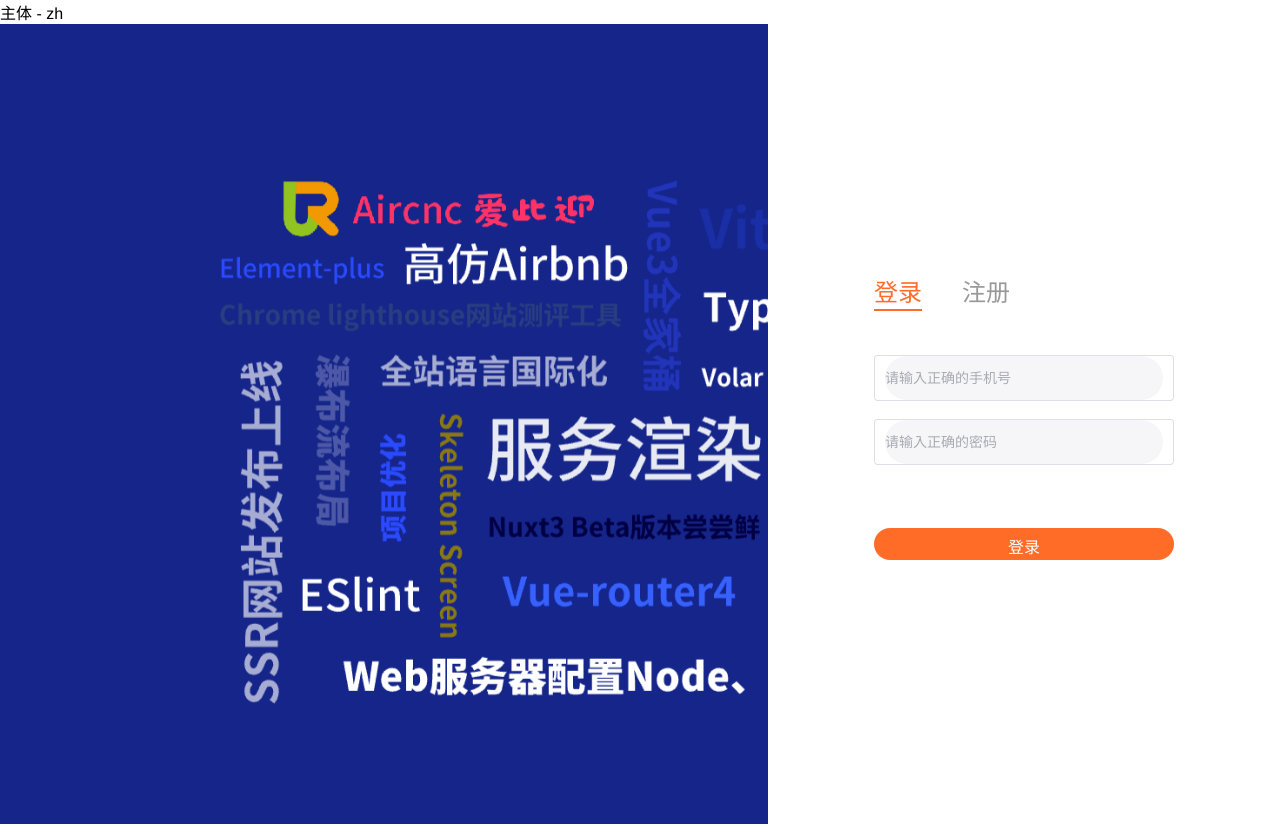
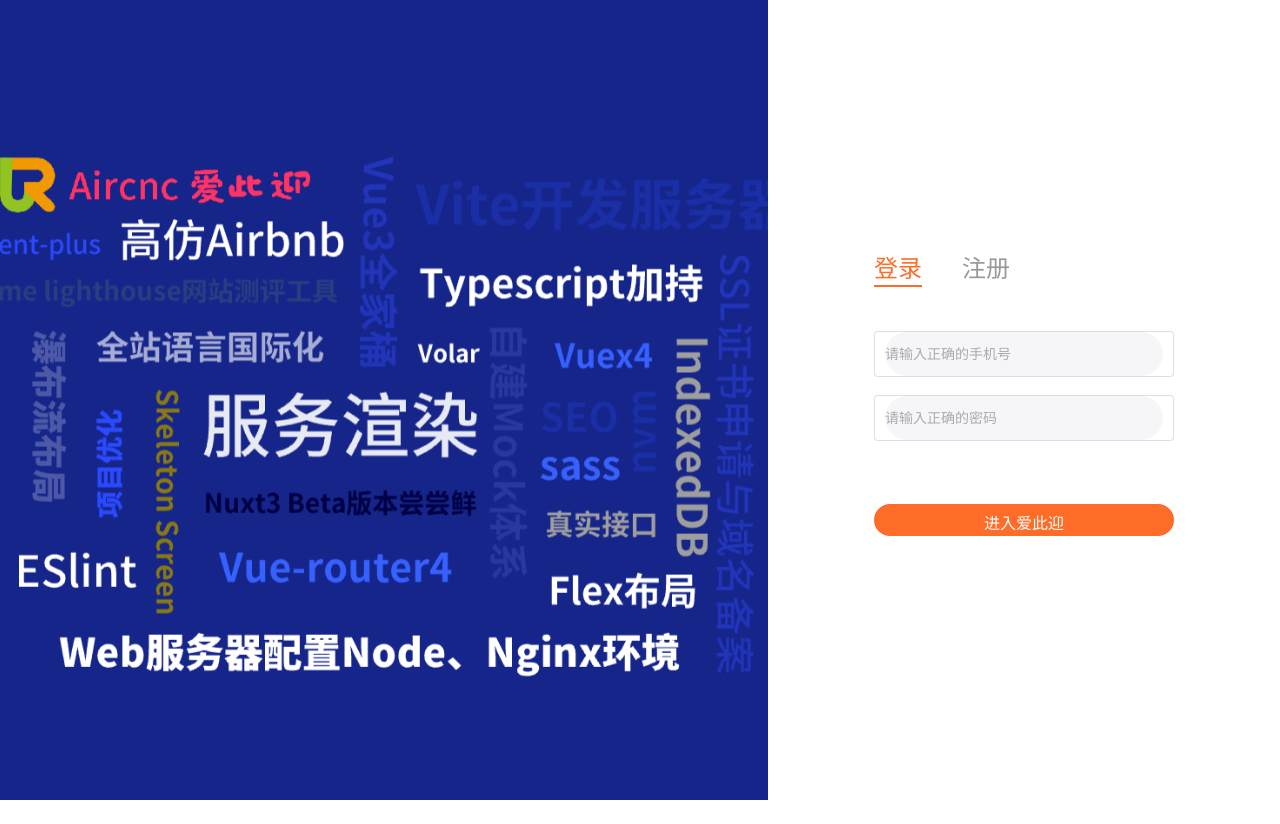
Before and after one commit to Zhangjiaqiang1234/airbnb-ssr, a Vue app: page /login in a window 1280 px wide. After the commit the page ends 800 px from the top, so only its background shows below. Built offline with nearby package versions, Linux system fonts and the light colour scheme.

Commit message:
登录页国际化字段维护

```diff
--- a/src/App.vue
+++ b/src/App.vue
@@ -28,19 +28,17 @@
   <el-config-provider :locale="locale">
     <!-- 头部 -->
     <commonHeader
-      v-show="!route.fullPath.indexOf('login')"
+      v-show="route.fullPath.indexOf('login') === -1"
       @changeLang="changeLang"
     />
 
     <!-- 主体 -->
     <div class="container">
-      主体 - {{ localeLanguage }}
-
       <router-view />
     </div>
 
     <!-- 底部 -->
-    <commonFooter v-show="!route.fullPath.indexOf('login')" />
+    <commonFooter v-show="route.fullPath.indexOf('login') === -1" />
   </el-config-provider>
 </template>
 
--- a/src/assets/scss/login/index.scss
+++ b/src/assets/scss/login/index.scss
@@ -1,54 +1,56 @@
-.login-page{
+.login-page {
   @include flex-layout(row);
   height: 100vh;
-    .left-part{
-      flex:30;
-      height:100%;
-      background-image:url(../../images/login/bg.png);
+  .left-part {
+    flex: 30;
+    height: 100%;
+    background-image: url(../../images/login/bg.png);
+    background-repeat: no-repeat;
+    background-position: 60% center;
     background-size: cover;
   }
-    .right-part{
-      flex:20;
-      @include flex-layout(row,center,center);
-      .login-panel{
+  .right-part {
+    flex: 20;
+    @include flex-layout(row, center, center);
+    .login-panel {
       width: 300px;
-        .el-tabs__header{
+      .el-tabs__header {
         margin-bottom: 45px;
       }
-        .el-tabs__nav-scroll{
+      .el-tabs__nav-scroll {
         width: 100%;
         margin: 0 auto;
-          .el-tabs__nav{
+        .el-tabs__nav {
           float: initial;
           text-align: center;
         }
       }
-        .el-input__inner{
+      .el-input__inner {
         height: 44px;
         line-height: 42px;
-          background: #F6F6F8;
+        background: #f6f6f8;
         border-radius: 40px;
         border: none;
       }
-        .el-tabs__nav-wrap::after{
+      .el-tabs__nav-wrap::after {
         display: none;
       }
-        .el-tabs__item{
+      .el-tabs__item {
         font-size: 24px;
         color: #999;
-          &.is-active{
+        &.is-active {
           color: $orange;
         }
       }
-        .el-tabs__active-bar{
-          background-color:$orange;
+      .el-tabs__active-bar {
+        background-color: $orange;
       }
-        .el-form-item__error{
+      .el-form-item__error {
         left: 15px;
       }
     }
-      .login-btn{
-        &.el-button{
+    .login-btn {
+      &.el-button {
         display: block;
         padding: 0;
         margin-top: 45px;
--- a/src/components/layout/commonHeader.vue
+++ b/src/components/layout/commonHeader.vue
@@ -10,7 +10,10 @@
 import { saveLanguageApi, fetchLanguageApi } from '../../api/layout';
 
 import { useI18n } from 'vue-i18n';
+import { useRouter } from 'vue-router';
+
 const { t } = useI18n();
+const router = useRouter();
 
 const activeIndex = ref('orders');
 
@@ -25,12 +28,14 @@
   } else if (e === 'en') {
     emit('changeLang', en);
     saveLanguage('en');
+  } else if (e === 'login') {
+    router.push({ name: 'login' });
   }
 }
 
 /* Mock 接口：保存当前语言包 */
-function saveLanguage(language:any) {
-  saveLanguageApi(language).then(res => {
+function saveLanguage(language: any) {
+  saveLanguageApi(language).then((res) => {
     const { success } = res;
     if (success) {
       console.log('保存当前语言包成功');
@@ -40,7 +45,7 @@
 
 /* Mock 接口：获取当前语言包 */
 function getLanguage() {
-  fetchLanguageApi().then((res:any) => {
+  fetchLanguageApi().then((res: any) => {
     if (res?.success && res?.result) {
       const { name } = res?.result;
 
@@ -83,6 +88,9 @@
           alt="个人中心"
         />
       </el-menu-item>
+      <el-menu-item index="login"
+        >{{ t("login.loginTab") }}/{{ t("login.signTab") }}</el-menu-item
+      >
     </el-menu>
   </div>
 </template>
--- a/src/language/en.ts
+++ b/src/language/en.ts
@@ -1,12 +1,10 @@
 export default {
-  header: {
-    // 头部组件
+  header: { // 头部组件
     orders: 'Housing order center',
     records: 'The historical footprints',
     language: 'Language',
   },
-  footer: {
-    // 底部组件
+  footer: { // 底部组件
     airbnb: 'Airbnb',
     careers: 'Careers',
     news: 'News',
@@ -29,4 +27,12 @@
     help: 'Help',
     neighbors: 'Neighbors',
   },
+  login: {
+    loginBtn: 'Log in Airbnb',
+    signBtn: 'Sign up',
+    loginTab: 'Log in',
+    signTab: 'Sign up',
+    placeMobile: 'Please  write correct mobile number',
+    placePass: 'Please white corret password',
+  },
 };
--- a/src/language/zh.ts
+++ b/src/language/zh.ts
@@ -1,12 +1,10 @@
 export default {
-  header: {
-    // 头部组件
+  header: { // 头部组件
     orders: '房源订单中心',
     records: '历史足迹',
     language: '语言',
   },
-  footer: {
-    // 底部组件
+  footer: { // 底部组件
     airbnb: '爱彼迎',
     careers: '工作机会',
     news: '爱彼迎新闻',
@@ -29,4 +27,12 @@
     help: '帮助',
     neighbors: '邻里支持',
   },
+  login: {
+    loginBtn: '进入爱此迎',
+    signBtn: '立即注册',
+    loginTab: '登录',
+    signTab: '注册',
+    placeMobile: '请输入正确的手机号',
+    placePass: '请输入正确的密码',
+  },
 };
--- a/src/views/login/index.vue
+++ b/src/views/login/index.vue
@@ -1,9 +1,20 @@
 <script setup lang="ts">
 import { ref, reactive } from 'vue';
+
+import { useI18n } from 'vue-i18n';
+
+interface IRuleForm {
+  mobile: string;
+  password: string;
+}
+
+const { t } = useI18n();
+
 const activeName = ref('login');
+const loginText = ref(t('login.loginBtn'));
 
 const ruleFormRef = ref();
-const ruleForm = reactive({
+const ruleForm: IRuleForm = reactive({
   mobile: '',
   password: '',
 });
@@ -13,20 +24,27 @@
       required: true,
       min: 11,
       max: 11,
-      message: '请输入正确的手机号码',
+      message: t('login.placeMobile'),
       trigger: 'blur',
     },
   ],
   password: [
     {
       required: true,
-      message: '请输入正确的密码',
+      message: t('login.placePass'),
       trigger: 'blur',
     },
   ],
 });
-function handleClick(e) {
+function handleClick(e: any) {
   console.log(e);
+  const { name, label } = e.props;
+  if (name === 'login') {
+    loginText.value = t('login.loginBtn');
+  } else if (name === 'sign') {
+    loginText.value = t('login.signBtn');
+  }
+  console.log(name, label);
 }
 
 function submitForm() {
@@ -42,34 +60,34 @@
 
 <template>
   <div class="login-page">
-      <!-- 左侧部分 -->
+    <!-- 左侧部分 -->
     <div class="left-part"></div>
     <!-- 右侧表单部分 -->
     <div class="right-part">
       <div class="login-panel">
         <!-- tabs -->
         <el-tabs v-model="activeName" @tab-click="handleClick">
-          <el-tab-pane label="登录" name="login"></el-tab-pane>
-          <el-tab-pane label="注册" name="sign"></el-tab-pane>
+          <el-tab-pane :label="t('login.loginTab')" name="login"></el-tab-pane>
+          <el-tab-pane :label="t('login.signTab')" name="sign"></el-tab-pane>
         </el-tabs>
         <!-- 表单组件 -->
         <el-form ref="ruleFormRef" :model="ruleForm" :rules="rules">
           <el-form-item prop="mobile">
             <el-input
-              placeholder="请输入正确的手机号"
+              :placeholder="t('login.placeMobile')"
               v-model="ruleForm.mobile"
             ></el-input>
           </el-form-item>
           <el-form-item prop="password">
             <el-input
-              placeholder="请输入正确的密码"
+              :placeholder="t('login.placePass')"
               v-model="ruleForm.password"
             ></el-input>
           </el-form-item>
           <el-form-item>
-            <el-button class="login-btn" type="primary" @click="submitForm"
-              >登录</el-button
-            >
+            <el-button class="login-btn" type="primary" @click="submitForm">{{
+              loginText
+            }}</el-button>
           </el-form-item>
         </el-form>
       </div>
```
Lines whose indentation alone changed are shown as unchanged.
